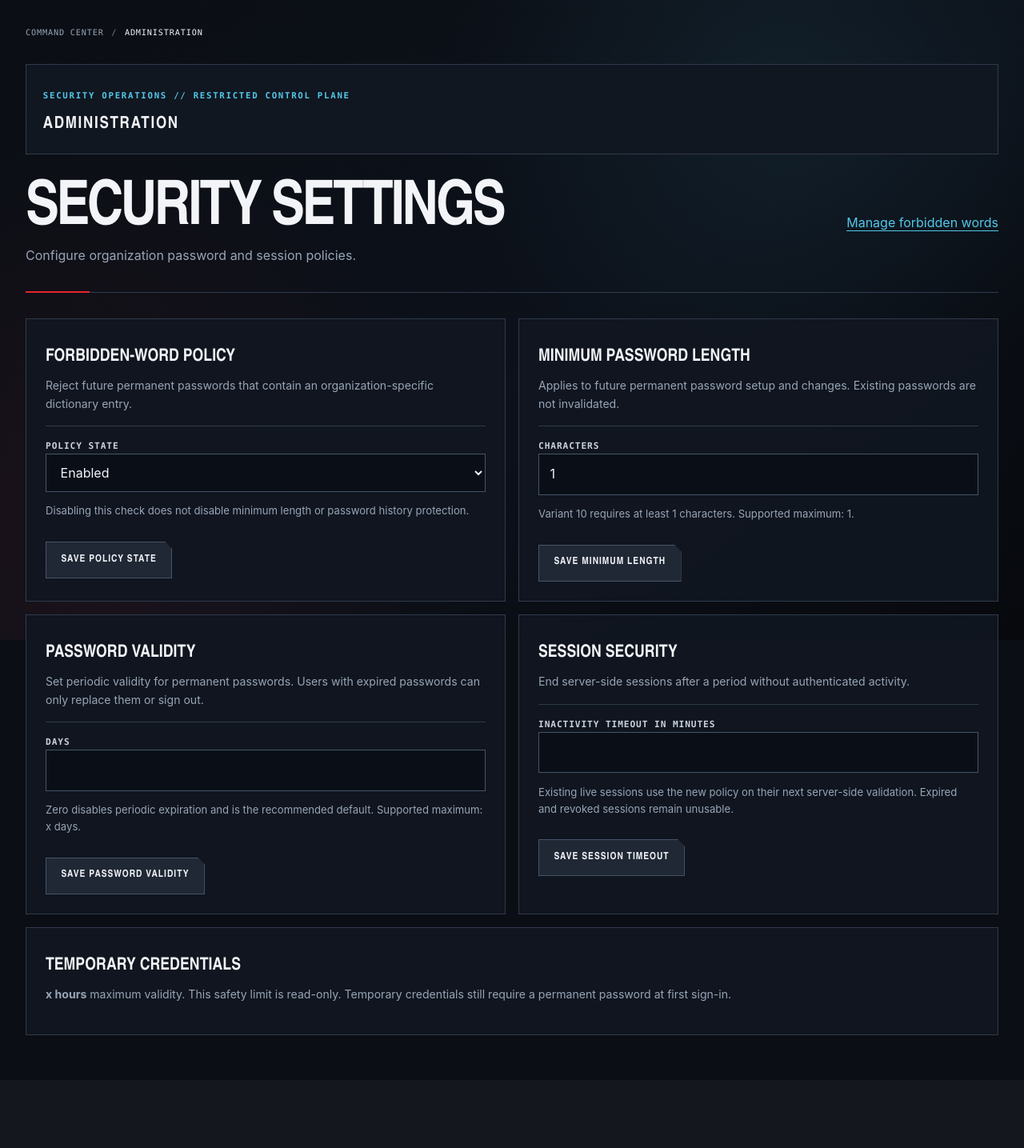
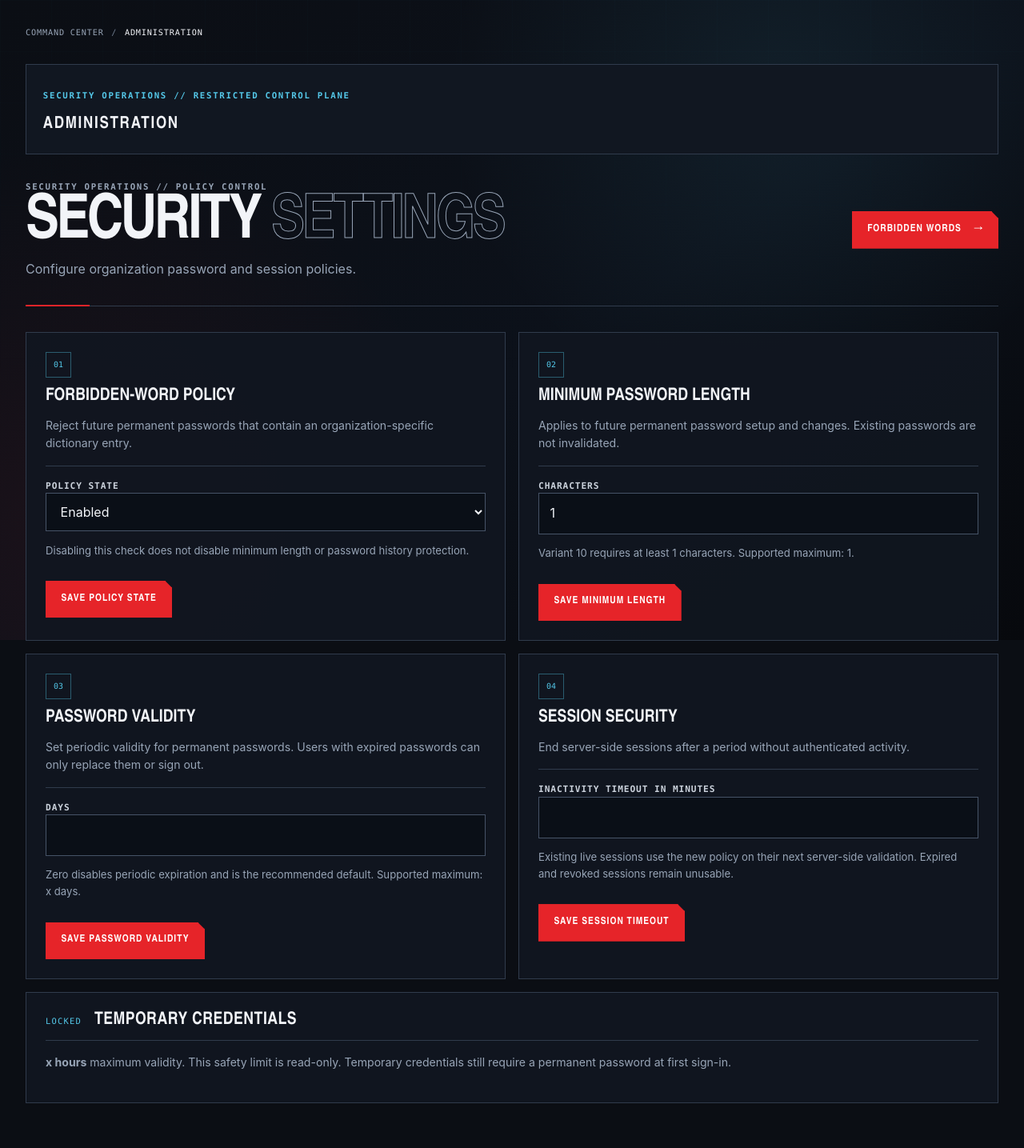
Before and after one commit to Jay-S99/CyberSec_Lab, a Python web app: template templates/admin/security.html in a window 1280 px wide. Shown: the whole page at 80% size. Before the commit the page ends 1294 px from the top, so only its background shows below. Run offline with Jinja, Linux system fonts and the light colour scheme; the template is opened without the code that fills it: most values are stand-ins (such as "Sample title", 1, 10 or a date in 2020).

Commit message:
ui(bezpieczeństwo): Przeprojektowano panel ustawień bezpieczeństwa

```diff
--- a/templates/admin/security.html
+++ b/templates/admin/security.html
@@ -3,15 +3,16 @@
 {% block admin_content %}
 <div class="admin-heading">
   <div>
-    <h1>Security settings</h1>
+    <p class="eyebrow">Security operations // Policy control</p>
+    <h1>Security <span>settings</span></h1>
     <p>Configure organization password and session policies.</p>
   </div>
-  <a class="admin-button" href="{{ url_for('admin.forbidden_words') }}">Manage forbidden words</a>
+  <a class="button button-primary" href="{{ url_for('admin.forbidden_words') }}">Forbidden words <span aria-hidden="true">→</span></a>
 </div>
 
 <div class="admin-policy-grid">
   <section class="admin-policy-card" aria-labelledby="forbidden-policy-heading">
-    <h2 id="forbidden-policy-heading">Forbidden-word policy</h2>
+    <div class="policy-icon" aria-hidden="true">01</div><h2 id="forbidden-policy-heading">Forbidden-word policy</h2>
     <p>Reject future permanent passwords that contain an organization-specific dictionary entry.</p>
     <form method="post" action="{{ url_for('admin.update_forbidden_policy') }}">
       <input type="hidden" name="csrf_token" value="{{ csrf_token }}">
@@ -22,12 +23,12 @@
       </select>
       {% if field_errors.forbidden_words_enabled %}<p class="admin-field-error">{{ field_errors.forbidden_words_enabled }}</p>{% endif %}
       <p id="forbidden-policy-help" class="admin-muted">Disabling this check does not disable minimum length or password history protection.</p>
-      <button type="submit">Save policy state</button>
+      <button class="button button-primary" type="submit">Save policy state</button>
     </form>
   </section>
 
   <section class="admin-policy-card" aria-labelledby="minimum-length-heading">
-    <h2 id="minimum-length-heading">Minimum password length</h2>
+    <div class="policy-icon" aria-hidden="true">02</div><h2 id="minimum-length-heading">Minimum password length</h2>
     <p>Applies to future permanent password setup and changes. Existing passwords are not invalidated.</p>
     <form method="post" action="{{ url_for('admin.update_minimum_password_length') }}">
       <input type="hidden" name="csrf_token" value="{{ csrf_token }}">
@@ -35,12 +36,12 @@
       <input id="minimum-password-length" name="minimum_password_length" type="number" min="{{ minimum_password_length }}" max="{{ maximum_password_length }}" step="1" value="{{ settings.minimum_password_length }}" required>
       {% if field_errors.minimum_password_length %}<p class="admin-field-error">{{ field_errors.minimum_password_length }}</p>{% endif %}
       <p class="admin-muted">Variant 10 requires at least {{ minimum_password_length }} characters. Supported maximum: {{ maximum_password_length }}.</p>
-      <button type="submit">Save minimum length</button>
+      <button class="button button-primary" type="submit">Save minimum length</button>
     </form>
   </section>
 
   <section class="admin-policy-card" aria-labelledby="password-validity-heading">
-    <h2 id="password-validity-heading">Password validity</h2>
+    <div class="policy-icon" aria-hidden="true">03</div><h2 id="password-validity-heading">Password validity</h2>
     <p>Set periodic validity for permanent passwords. Users with expired passwords can only replace them or sign out.</p>
     <form method="post" action="{{ url_for('admin.update_password_validity') }}">
       <input type="hidden" name="csrf_token" value="{{ csrf_token }}">
@@ -48,12 +49,12 @@
       <input id="password-validity-days" name="password_validity_days" type="number" min="0" max="{{ maximum_password_validity_days }}" step="1" value="{{ settings.password_validity_days }}" required>
       {% if field_errors.password_validity_days %}<p class="admin-field-error">{{ field_errors.password_validity_days }}</p>{% endif %}
       <p class="admin-muted">Zero disables periodic expiration and is the recommended default. Supported maximum: {{ maximum_password_validity_days }} days.</p>
-      <button type="submit">Save password validity</button>
+      <button class="button button-primary" type="submit">Save password validity</button>
     </form>
   </section>
 
   <section class="admin-policy-card" aria-labelledby="session-timeout-heading">
-    <h2 id="session-timeout-heading">Session security</h2>
+    <div class="policy-icon" aria-hidden="true">04</div><h2 id="session-timeout-heading">Session security</h2>
     <p>End server-side sessions after a period without authenticated activity.</p>
     <form method="post" action="{{ url_for('admin.update_session_timeout') }}">
       <input type="hidden" name="csrf_token" value="{{ csrf_token }}">
@@ -61,13 +62,13 @@
       <input id="session-timeout-minutes" name="session_inactivity_timeout_minutes" type="number" min="1" max="{{ maximum_session_timeout_minutes }}" step="1" value="{{ settings.session_inactivity_timeout_minutes }}" required>
       {% if field_errors.session_inactivity_timeout_minutes %}<p class="admin-field-error">{{ field_errors.session_inactivity_timeout_minutes }}</p>{% endif %}
       <p class="admin-muted">Existing live sessions use the new policy on their next server-side validation. Expired and revoked sessions remain unusable.</p>
-      <button type="submit">Save session timeout</button>
+      <button class="button button-primary" type="submit">Save session timeout</button>
     </form>
   </section>
 </div>
 
 <section class="admin-readonly" aria-labelledby="temporary-password-heading">
-  <h2 id="temporary-password-heading">Temporary credentials</h2>
+  <div class="panel-heading"><span>LOCKED</span><h2 id="temporary-password-heading">Temporary credentials</h2></div>
   <p><strong>{{ settings.temporary_password_validity_hours }} hours</strong> maximum validity. This safety limit is read-only. Temporary credentials still require a permanent password at first sign-in.</p>
 </section>
 {% endblock %}
```
